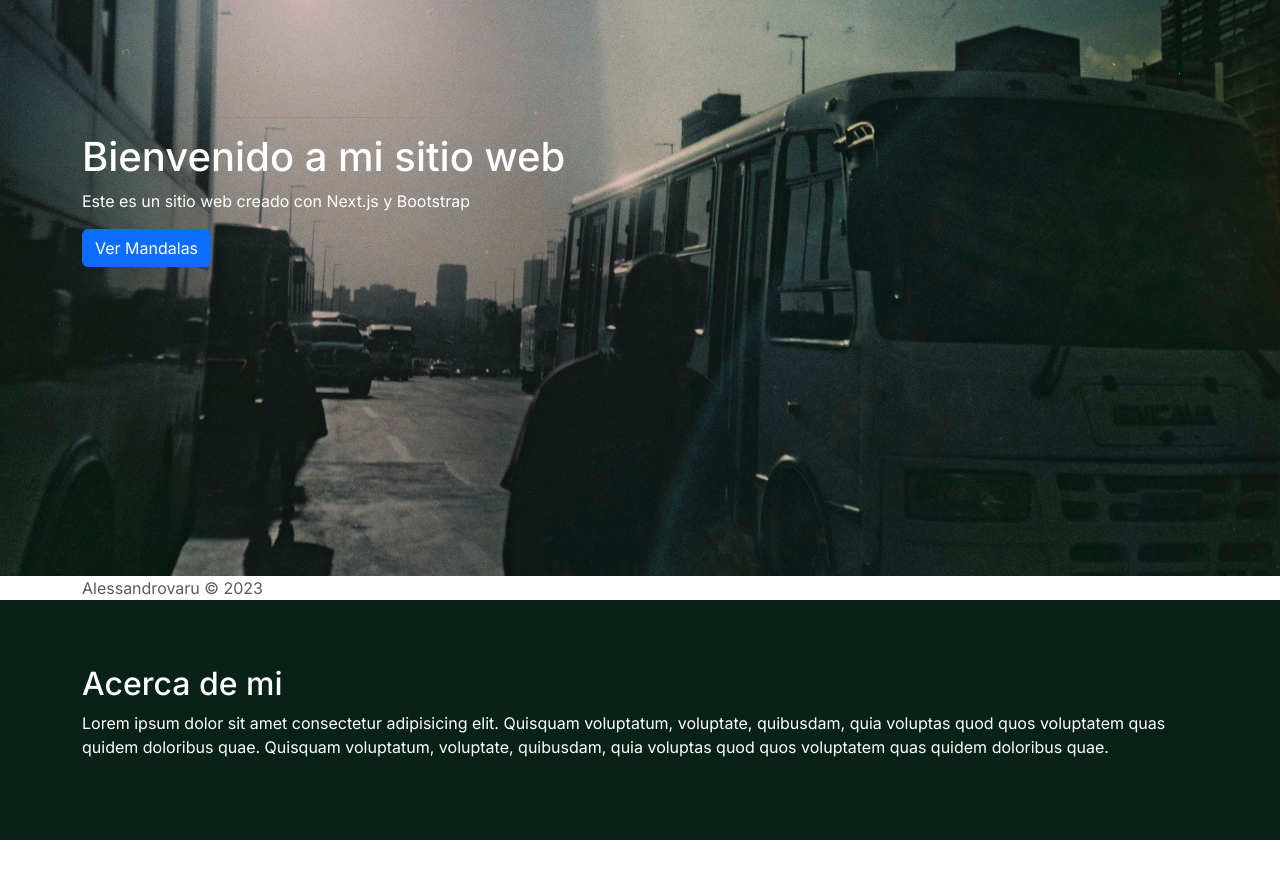
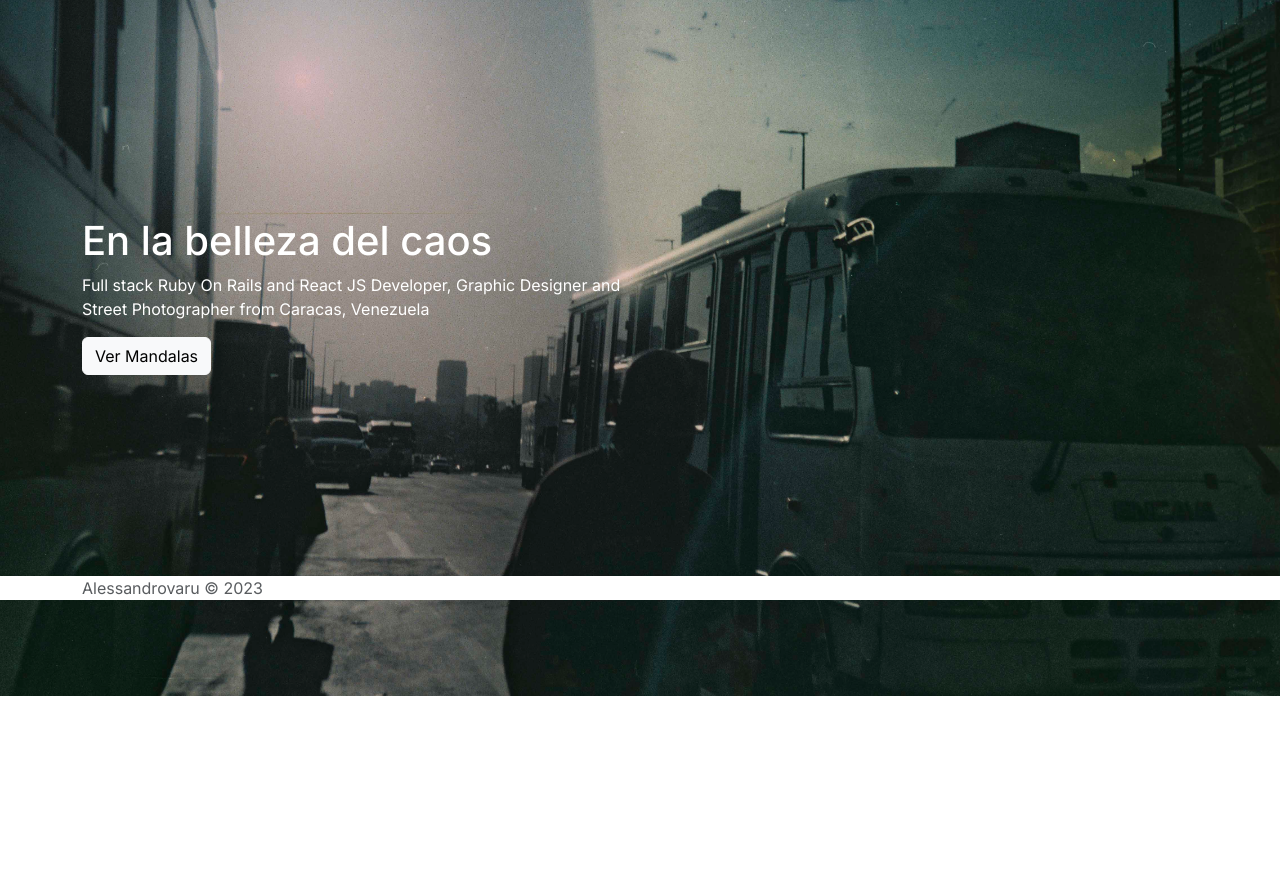
Before and after one commit to alessandrovaru/alessandrovaru-blog-portfolio, a Next.js app: page /home in a window 1280 px wide. Shown: the part 200-1078 px from the top of the page. Before the commit the page ends 1040 px from the top, so only its background shows below. Built offline with nearby package versions, Linux system fonts and the light colour scheme.

Commit message:
Navbar and body background

```diff
--- a/src/app/globals.css
+++ b/src/app/globals.css
@@ -16,10 +16,5 @@
 
 body {
   color: rgb(var(--foreground-rgb));
-  background: linear-gradient(
-      to bottom,
-      transparent,
-      rgb(var(--background-end-rgb))
-    )
-    rgb(var(--background-start-rgb));
+  background: #07140f
 }
--- a/src/components/AboutMe/index.js
+++ b/src/components/AboutMe/index.js
@@ -6,11 +6,7 @@ const index = () => {
       <div className="container">
       <h2>Acerca de mi</h2>
         <p>
-          Lorem ipsum dolor sit amet consectetur adipisicing elit. Quisquam
-          voluptatum, voluptate, quibusdam, quia voluptas quod quos
-          voluptatem quas quidem doloribus quae. Quisquam voluptatum,
-          voluptate, quibusdam, quia voluptas quod quos voluptatem quas
-          quidem doloribus quae.
+        Desarrollador Front-end, Diseñador Gráfico y Fotógrafo de la ciudad de Caracas. Trabajando actualmente en La Pizarra del DT con React y Ruby On Rails. El diseño gráfico y la fotografía los desarrollo en un proyecto personal llamado Mixtapes de Caracas.
         </p>
       </div>
 
--- a/src/components/AboutMe/styles.css
+++ b/src/components/AboutMe/styles.css
@@ -1,5 +1,4 @@
 .AboutMe{
   height: 30vh;
-  background-color: rgb(9, 34, 24);
   color: white;
 }
--- a/src/components/HeroContainer/index.js
+++ b/src/components/HeroContainer/index.js
@@ -6,9 +6,9 @@ const HeroContainer = () => {
       <div className="container">
         <div className="row align-items-center">
           <div className="col-md-6">
-            <h1>Bienvenido a mi sitio web</h1>
-            <p>Este es un sitio web creado con Next.js y Bootstrap</p>
-            <button className="btn btn-primary">Ver Mandalas</button>
+            <h1>En la belleza del caos</h1>
+            <p>Full stack Ruby On Rails and React JS Developer, Graphic Designer and Street Photographer from Caracas, Venezuela</p>
+            <button className="btn btn-light">Ver Mandalas</button>
           </div>
         </div>
       </div>
--- a/src/components/Nav/index.js
+++ b/src/components/Nav/index.js
@@ -13,7 +13,7 @@ const NavigationBar = () => {
     return (
       <>
         {[false].map((expand) => (
-          <Navbar key={expand} expand={expand} className="navbar-dark bg-dark mb-3 fixed-top">
+          <Navbar key={expand} expand={expand} className="navbar-dark bg-dark mb-3">
             <Container fluid>
               <Navbar.Brand href="#">Alessandrovaru</Navbar.Brand>
               <Navbar.Toggle aria-controls={`offcanvasNavbar-expand-${expand}`} />
--- a/src/components/Nav/styles.css
+++ b/src/components/Nav/styles.css
@@ -1,5 +1,7 @@
 .navbar{
   background-color: transparent !important;
   height: 10vh;
-  padding: 0 12rem;
+  position: absolute;
+  width: 100%;
+
 }
```
